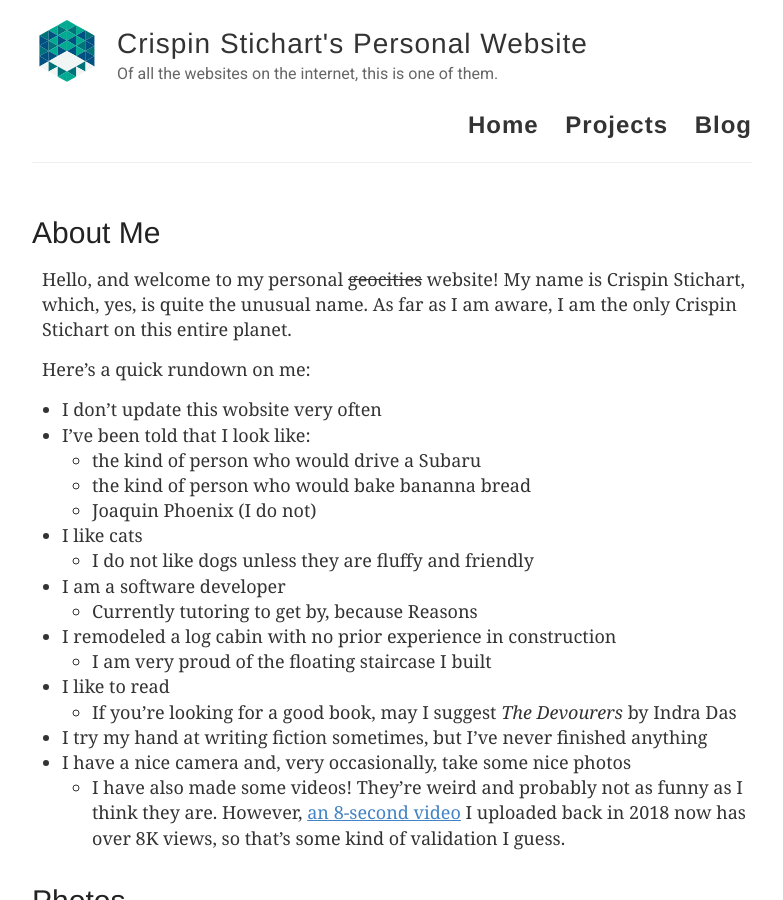
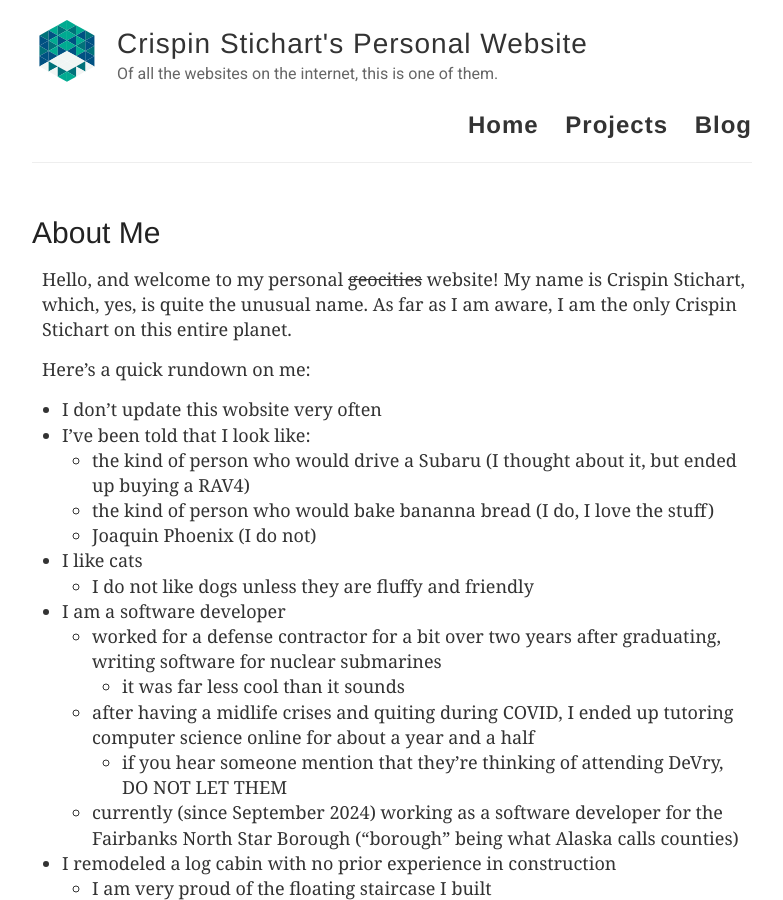
Before and after one commit to CrispinStichart/CrispinStichart.github.io, a Jekyll site: the page built from index.md, in a window 1280 px wide and 900 px high. Shown: the whole window, without its empty margins (248-1031 px from the left). Built offline with Jekyll 4.4.1, drawn with Linux system fonts in a browser that asks for light colours; a script that is not in the unit is left out; our own code applies the rules of GitHub Pages for plain Markdown files.

Commit message:
Update index.md

```diff
--- a/index.md
+++ b/index.md
@@ -10,13 +10,17 @@ Here's a quick rundown on me:
 
 * I don't update this wobsite very often
 * I've been told that I look like:
-  * the kind of person who would drive a Subaru
-  * the kind of person who would bake bananna bread
+  * the kind of person who would drive a Subaru (I thought about it, but ended up buying a RAV4)
+  * the kind of person who would bake bananna bread (I do, I love the stuff)
   * Joaquin Phoenix (I do not)
 * I like cats
   * I do not like dogs unless they are fluffy and friendly
 * I am a software developer
-  * Currently tutoring to get by, because Reasons
+  * worked for a defense contractor for a bit over two years after graduating, writing software for nuclear submarines
+    * it was far less cool than it sounds
+  * after having a midlife crises and quiting during COVID, I ended up tutoring computer science online for about a year and a half
+    * if you hear someone mention that they're thinking of attending DeVry, DO NOT LET THEM
+  * currently (since September 2024) working as a software developer for the Fairbanks North Star Borough ("borough" being what Alaska calls counties)
 * I remodeled a log cabin with no prior experience in construction
   * I am very proud of the floating staircase I built
 * I like to read
```
